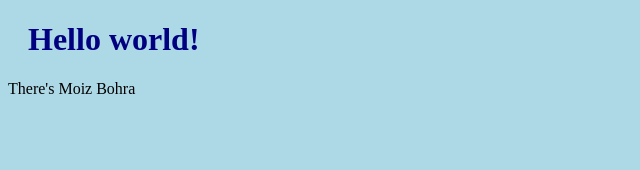
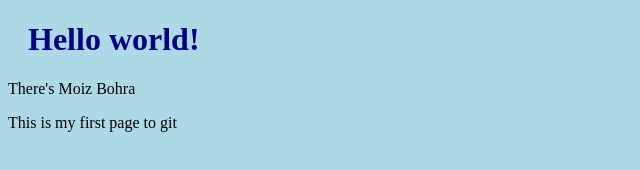
Before and after one commit to mtandawala/demo, a plain HTML site: page index.html in a window 1280 px wide. Shown: the whole page, without its empty margins (0-640 px from the left). Drawn offline with Linux system fonts and the light colour scheme.

Commit message:
add commit

```diff
--- a/index.html
+++ b/index.html
@@ -8,6 +8,7 @@
 
 <h1>Hello world!</h1>
 <p>There's Moiz Bohra</p>
+<p>This is my first page to git</p>
 
 </body>
 </html>
```
